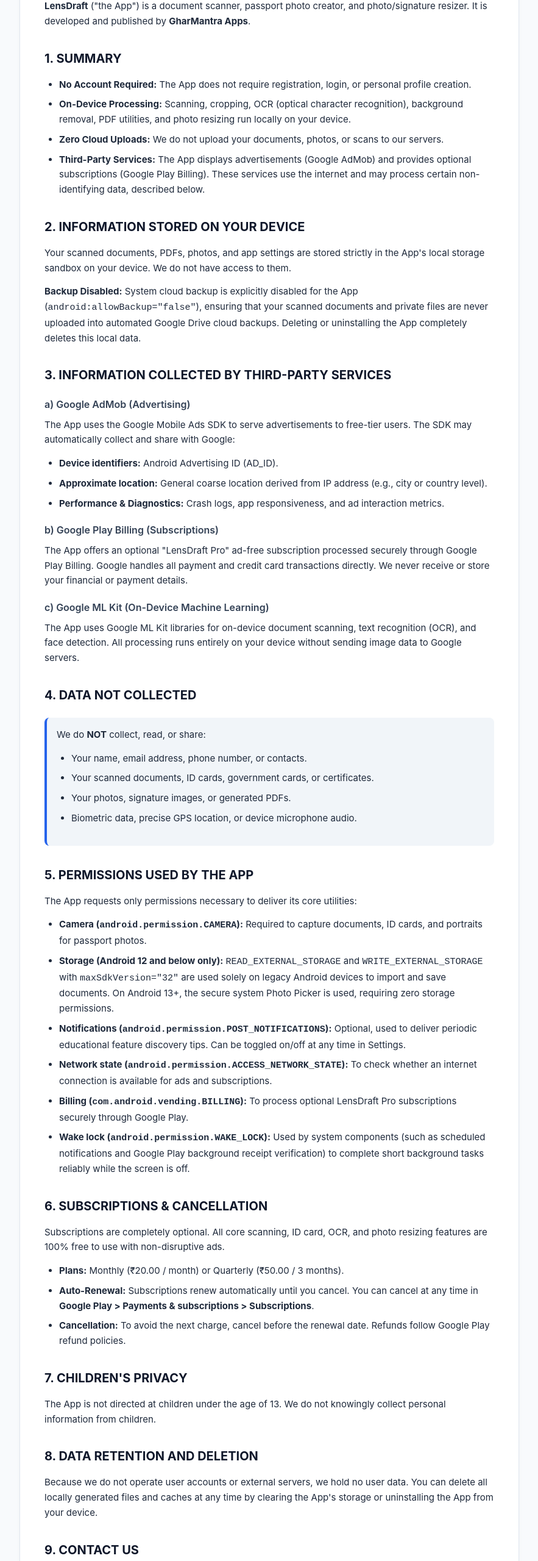
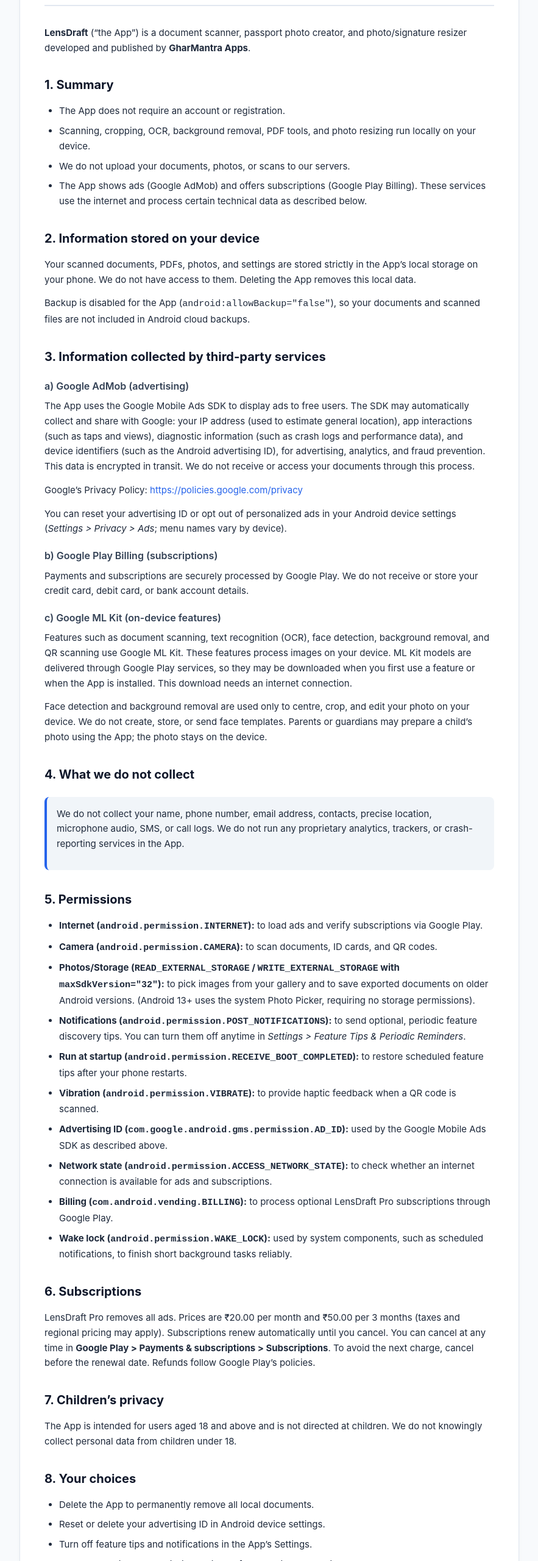
Before and after one commit to Gulabjamun99/Gulabjamun99.github.io, a plain HTML site: page privacy.html in a window 1280 px wide. Shown: the part 240-2800 px from the top of the page at 61% size, without its empty margins (198-1081 px from the left). Drawn offline with Linux system fonts and the light colour scheme.

Commit message:
Update privacy.html with comprehensive Claude compliance and polish landing page

```diff
--- a/privacy.html
+++ b/privacy.html
@@ -71,9 +71,6 @@
       color: #0F172A;
       margin-top: 32px;
       margin-bottom: 14px;
-      display: flex;
-      align-items: center;
-      gap: 8px;
     }
     h3 {
       font-size: 16px;
@@ -97,6 +94,13 @@
     .highlight-box {
       background: #F1F5F9;
       border-left: 4px solid var(--primary);
+      padding: 16px;
+      border-radius: 8px;
+      margin: 20px 0;
+    }
+    .disclaimer-box {
+      background: #FFFBEB;
+      border-left: 4px solid #F59E0B;
       padding: 16px;
       border-radius: 8px;
       margin: 20px 0;
@@ -129,101 +133,118 @@
 
 <div class="container">
   <header>
-    <h1>LensDraft Privacy Policy</h1>
-    <div class="meta">Last updated: 21 November 2026</div>
-    <div class="badge">On-Device Processing • Local File Storage</div>
+    <h1>LensDraft – Scanner & Resizer</h1>
+    <h2 style="font-size: 18px; color: var(--text-muted); margin-top: 4px; font-weight: 600;">Privacy Policy</h2>
+    <div class="meta" style="margin-top: 6px;">Last updated: 21 November 2026</div>
+    <div class="badge">On-Device Processing • Local Storage</div>
   </header>
 
   <p>
-    <strong>LensDraft</strong> ("the App") is a document scanner, passport photo creator, and photo/signature resizer. It is developed and published by <strong>GharMantra Apps</strong>.
+    <strong>LensDraft</strong> (“the App”) is a document scanner, passport photo creator, and photo/signature resizer developed and published by <strong>GharMantra Apps</strong>.
   </p>
 
-  <h2>1. SUMMARY</h2>
+  <h2>1. Summary</h2>
   <ul>
-    <li><strong>No Account Required:</strong> The App does not require registration, login, or personal profile creation.</li>
-    <li><strong>On-Device Processing:</strong> Scanning, cropping, OCR (optical character recognition), background removal, PDF utilities, and photo resizing run locally on your device.</li>
-    <li><strong>Zero Cloud Uploads:</strong> We do not upload your documents, photos, or scans to our servers.</li>
-    <li><strong>Third-Party Services:</strong> The App displays advertisements (Google AdMob) and provides optional subscriptions (Google Play Billing). These services use the internet and may process certain non-identifying data, described below.</li>
+    <li>The App does not require an account or registration.</li>
+    <li>Scanning, cropping, OCR, background removal, PDF tools, and photo resizing run locally on your device.</li>
+    <li>We do not upload your documents, photos, or scans to our servers.</li>
+    <li>The App shows ads (Google AdMob) and offers subscriptions (Google Play Billing). These services use the internet and process certain technical data as described below.</li>
   </ul>
 
-  <h2>2. INFORMATION STORED ON YOUR DEVICE</h2>
+  <h2>2. Information stored on your device</h2>
   <p>
-    Your scanned documents, PDFs, photos, and app settings are stored strictly in the App's local storage sandbox on your device. We do not have access to them.
+    Your scanned documents, PDFs, photos, and settings are stored strictly in the App’s local storage on your phone. We do not have access to them. Deleting the App removes this local data.
   </p>
   <p>
-    <strong>Backup Disabled:</strong> System cloud backup is explicitly disabled for the App (<code>android:allowBackup="false"</code>), ensuring that your scanned documents and private files are never uploaded into automated Google Drive cloud backups. Deleting or uninstalling the App completely deletes this local data.
+    Backup is disabled for the App (<code>android:allowBackup="false"</code>), so your documents and scanned files are not included in Android cloud backups.
   </p>
 
-  <h2>3. INFORMATION COLLECTED BY THIRD-PARTY SERVICES</h2>
+  <h2>3. Information collected by third-party services</h2>
 
-  <h3>a) Google AdMob (Advertising)</h3>
+  <h3>a) Google AdMob (advertising)</h3>
   <p>
-    The App uses the Google Mobile Ads SDK to serve advertisements to free-tier users. The SDK may automatically collect and share with Google:
+    The App uses the Google Mobile Ads SDK to display ads to free users. The SDK may automatically collect and share with Google: your IP address (used to estimate general location), app interactions (such as taps and views), diagnostic information (such as crash logs and performance data), and device identifiers (such as the Android advertising ID), for advertising, analytics, and fraud prevention. This data is encrypted in transit. We do not receive or access your documents through this process.
   </p>
+  <p>
+    Google’s Privacy Policy: <a href="https://policies.google.com/privacy" target="_blank" rel="noopener">https://policies.google.com/privacy</a>
+  </p>
+  <p>
+    You can reset your advertising ID or opt out of personalized ads in your Android device settings (<em>Settings &gt; Privacy &gt; Ads</em>; menu names vary by device).
+  </p>
+
+  <h3>b) Google Play Billing (subscriptions)</h3>
+  <p>
+    Payments and subscriptions are securely processed by Google Play. We do not receive or store your credit card, debit card, or bank account details.
+  </p>
+
+  <h3>c) Google ML Kit (on-device features)</h3>
+  <p>
+    Features such as document scanning, text recognition (OCR), face detection, background removal, and QR scanning use Google ML Kit. These features process images on your device. ML Kit models are delivered through Google Play services, so they may be downloaded when you first use a feature or when the App is installed. This download needs an internet connection.
+  </p>
+  <p>
+    Face detection and background removal are used only to centre, crop, and edit your photo on your device. We do not create, store, or send face templates. Parents or guardians may prepare a child’s photo using the App; the photo stays on the device.
+  </p>
+
+  <h2>4. What we do not collect</h2>
+  <div class="highlight-box">
+    <p>
+      We do not collect your name, phone number, email address, contacts, precise location, microphone audio, SMS, or call logs. We do not run any proprietary analytics, trackers, or crash-reporting services in the App.
+    </p>
+  </div>
+
+  <h2>5. Permissions</h2>
   <ul>
-    <li><strong>Device identifiers:</strong> Android Advertising ID (AD_ID).</li>
-    <li><strong>Approximate location:</strong> General coarse location derived from IP address (e.g., city or country level).</li>
-    <li><strong>Performance & Diagnostics:</strong> Crash logs, app responsiveness, and ad interaction metrics.</li>
+    <li><strong>Internet (<code>android.permission.INTERNET</code>):</strong> to load ads and verify subscriptions via Google Play.</li>
+    <li><strong>Camera (<code>android.permission.CAMERA</code>):</strong> to scan documents, ID cards, and QR codes.</li>
+    <li><strong>Photos/Storage (<code>READ_EXTERNAL_STORAGE</code> / <code>WRITE_EXTERNAL_STORAGE</code> with <code>maxSdkVersion="32"</code>):</strong> to pick images from your gallery and to save exported documents on older Android versions. (Android 13+ uses the system Photo Picker, requiring no storage permissions).</li>
+    <li><strong>Notifications (<code>android.permission.POST_NOTIFICATIONS</code>):</strong> to send optional, periodic feature discovery tips. You can turn them off anytime in <em>Settings &gt; Feature Tips & Periodic Reminders</em>.</li>
+    <li><strong>Run at startup (<code>android.permission.RECEIVE_BOOT_COMPLETED</code>):</strong> to restore scheduled feature tips after your phone restarts.</li>
+    <li><strong>Vibration (<code>android.permission.VIBRATE</code>):</strong> to provide haptic feedback when a QR code is scanned.</li>
+    <li><strong>Advertising ID (<code>com.google.android.gms.permission.AD_ID</code>):</strong> used by the Google Mobile Ads SDK as described above.</li>
+    <li><strong>Network state (<code>android.permission.ACCESS_NETWORK_STATE</code>):</strong> to check whether an internet connection is available for ads and subscriptions.</li>
+    <li><strong>Billing (<code>com.android.vending.BILLING</code>):</strong> to process optional LensDraft Pro subscriptions through Google Play.</li>
+    <li><strong>Wake lock (<code>android.permission.WAKE_LOCK</code>):</strong> used by system components, such as scheduled notifications, to finish short background tasks reliably.</li>
   </ul>
 
-  <h3>b) Google Play Billing (Subscriptions)</h3>
+  <h2>6. Subscriptions</h2>
   <p>
-    The App offers an optional "LensDraft Pro" ad-free subscription processed securely through Google Play Billing. Google handles all payment and credit card transactions directly. We never receive or store your financial or payment details.
+    LensDraft Pro removes all ads. Prices are ₹20.00 per month and ₹50.00 per 3 months (taxes and regional pricing may apply). Subscriptions renew automatically until you cancel. You can cancel at any time in <strong>Google Play &gt; Payments & subscriptions &gt; Subscriptions</strong>. To avoid the next charge, cancel before the renewal date. Refunds follow Google Play’s policies.
   </p>
 
-  <h3>c) Google ML Kit (On-Device Machine Learning)</h3>
+  <h2>7. Children’s privacy</h2>
   <p>
-    The App uses Google ML Kit libraries for on-device document scanning, text recognition (OCR), and face detection. All processing runs entirely on your device without sending image data to Google servers.
+    The App is intended for users aged 18 and above and is not directed at children. We do not knowingly collect personal data from children under 18.
   </p>
 
-  <h2>4. DATA NOT COLLECTED</h2>
-  <div class="highlight-box">
-    <p>We do <strong>NOT</strong> collect, read, or share:</p>
-    <ul>
-      <li>Your name, email address, phone number, or contacts.</li>
-      <li>Your scanned documents, ID cards, government cards, or certificates.</li>
-      <li>Your photos, signature images, or generated PDFs.</li>
-      <li>Biometric data, precise GPS location, or device microphone audio.</li>
-    </ul>
+  <h2>8. Your choices</h2>
+  <ul>
+    <li>Delete the App to permanently remove all local documents.</li>
+    <li>Reset or delete your advertising ID in Android device settings.</li>
+    <li>Turn off feature tips and notifications in the App’s Settings.</li>
+    <li>Contact us using the details in Section 12 for any privacy questions.</li>
+  </ul>
+
+  <h2>9. Data security</h2>
+  <p>
+    All document processing occurs locally on your device. Network data exchanged with Google’s advertising and billing services is encrypted in transit using TLS.
+  </p>
+
+  <h2>10. Not a government app</h2>
+  <div class="disclaimer-box">
+    <p>
+      <strong>Government Disclaimer:</strong> LensDraft is an independent utility application. It is not affiliated with, endorsed by, or connected to any government department or examination authority.
+    </p>
   </div>
 
-  <h2>5. PERMISSIONS USED BY THE APP</h2>
-  <p>The App requests only permissions necessary to deliver its core utilities:</p>
-  <ul>
-    <li><strong>Camera (<code>android.permission.CAMERA</code>):</strong> Required to capture documents, ID cards, and portraits for passport photos.</li>
-    <li><strong>Storage (Android 12 and below only):</strong> <code>READ_EXTERNAL_STORAGE</code> and <code>WRITE_EXTERNAL_STORAGE</code> with <code>maxSdkVersion="32"</code> are used solely on legacy Android devices to import and save documents. On Android 13+, the secure system Photo Picker is used, requiring zero storage permissions.</li>
-    <li><strong>Notifications (<code>android.permission.POST_NOTIFICATIONS</code>):</strong> Optional, used to deliver periodic educational feature discovery tips. Can be toggled on/off at any time in Settings.</li>
-    <li><strong>Network state (<code>android.permission.ACCESS_NETWORK_STATE</code>):</strong> To check whether an internet connection is available for ads and subscriptions.</li>
-    <li><strong>Billing (<code>com.android.vending.BILLING</code>):</strong> To process optional LensDraft Pro subscriptions securely through Google Play.</li>
-    <li><strong>Wake lock (<code>android.permission.WAKE_LOCK</code>):</strong> Used by system components (such as scheduled notifications and Google Play background receipt verification) to complete short background tasks reliably while the screen is off.</li>
-  </ul>
-
-  <h2>6. SUBSCRIPTIONS & CANCELLATION</h2>
+  <h2>11. Changes to this policy</h2>
   <p>
-    Subscriptions are completely optional. All core scanning, ID card, OCR, and photo resizing features are 100% free to use with non-disruptive ads.
-  </p>
-  <ul>
-    <li><strong>Plans:</strong> Monthly (₹20.00 / month) or Quarterly (₹50.00 / 3 months).</li>
-    <li><strong>Auto-Renewal:</strong> Subscriptions renew automatically until you cancel. You can cancel at any time in <strong>Google Play &gt; Payments & subscriptions &gt; Subscriptions</strong>.</li>
-    <li><strong>Cancellation:</strong> To avoid the next charge, cancel before the renewal date. Refunds follow Google Play refund policies.</li>
-  </ul>
-
-  <h2>7. CHILDREN'S PRIVACY</h2>
-  <p>
-    The App is not directed at children under the age of 13. We do not knowingly collect personal information from children.
+    We may update this Privacy Policy from time to time. The latest version will always be accessible via this page.
   </p>
 
-  <h2>8. DATA RETENTION AND DELETION</h2>
-  <p>
-    Because we do not operate user accounts or external servers, we hold no user data. You can delete all locally generated files and caches at any time by clearing the App's storage or uninstalling the App from your device.
-  </p>
-
-  <h2>9. CONTACT US</h2>
+  <h2 id="contact">12. Contact us</h2>
   <div class="contact-card">
-    <p>If you have any questions, feedback, or concerns regarding this Privacy Policy or your data privacy, please contact:</p>
-    <p><strong>GharMantra Apps (LensDraft Team)</strong><br>
-    Publisher of LensDraft<br>
-    Email: <a href="mailto:enjoylifeauw@gmail.com">enjoylifeauw@gmail.com</a></p>
+    <p><strong>Publisher:</strong> GharMantra Apps (LensDraft Team)</p>
+    <p><strong>Support email:</strong> <a href="mailto:enjoylifeauw@gmail.com">enjoylifeauw@gmail.com</a></p>
   </div>
 
   <footer>
```
Also changed, not shown: index.html (+7 -4 lines).
